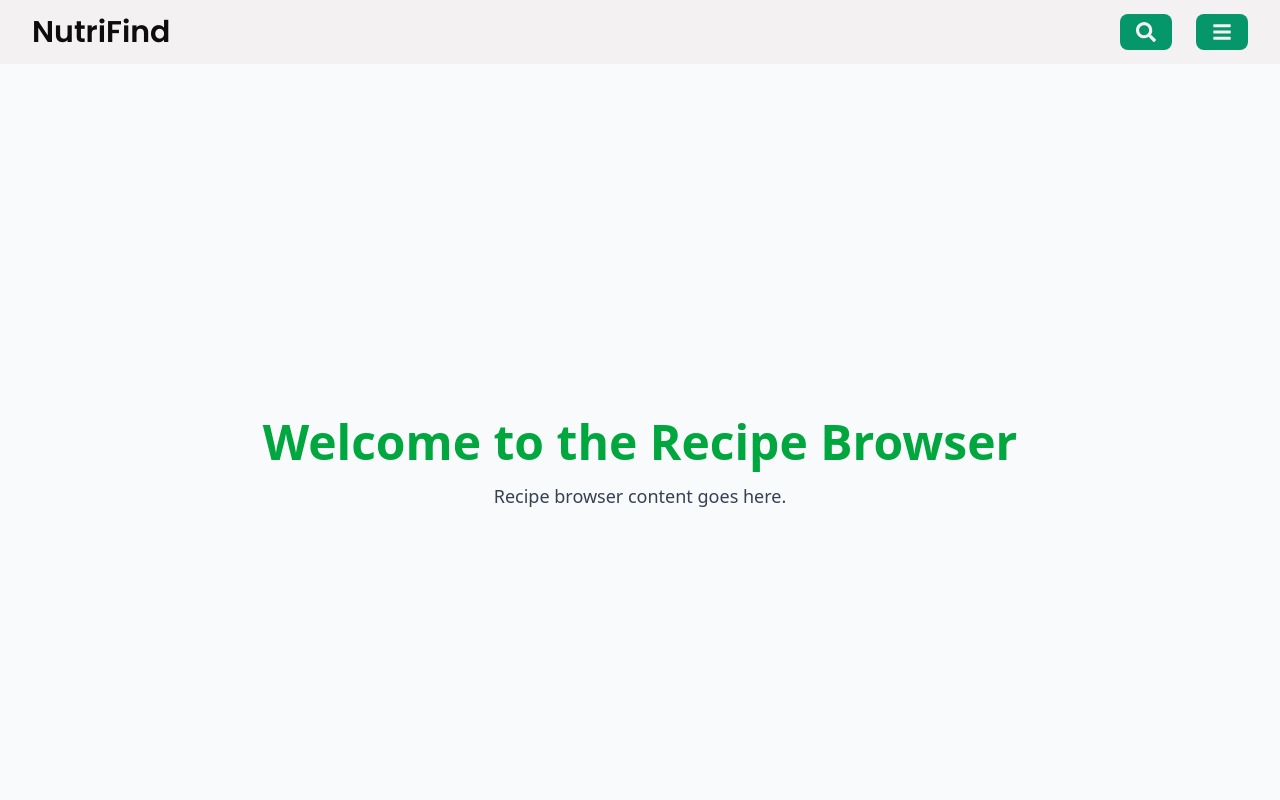
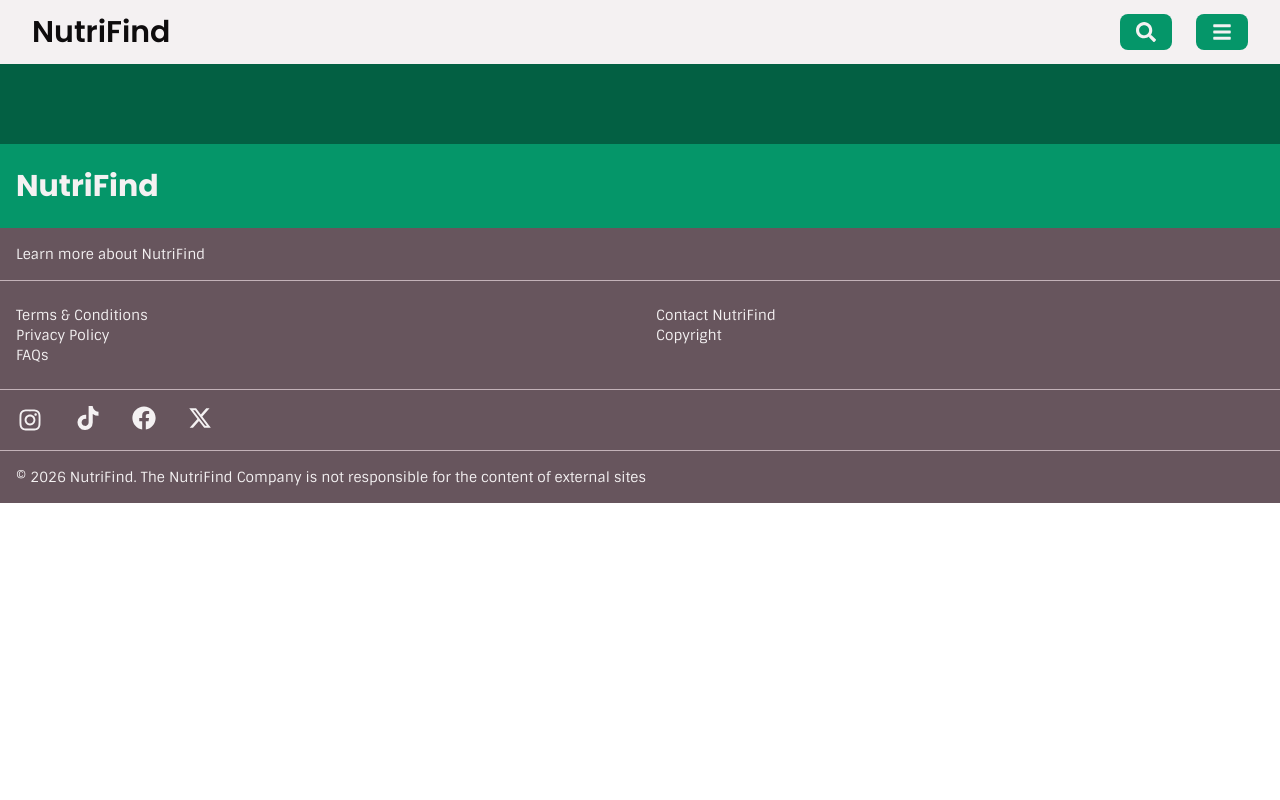
Before and after one commit to giancarloperez-cs/nutrifind, a React (Vite) app in the folder client/: page /recipes in a window 1280 px wide. Shown: the top 800 px of the page. Built offline with nearby package versions, Linux system fonts and the light colour scheme.

Commit message:
started RecipeBrowser, creating Header component

```diff
--- /dev/null
+++ b/client/src/components/Header.jsx
@@ -0,0 +1,7 @@
+export default function Header({headingText, bodyText, variant="primary", onClick, className=""}){
+    return(
+        <div className="bg-primary-600 h-screen-[] py-10">
+
+        </div>
+    )
+}
--- a/client/src/pages/HomePage.jsx
+++ b/client/src/pages/HomePage.jsx
@@ -13,7 +13,9 @@ function HomePage(){
 
             {/* FEATURED MEALS */}
             {/* FEATURED MEALS */}
-            {/* FEATURED MEALS */}
+            {/* has cards for meals depending on their popularity,
+            thinking of doing it based on times favorited or something
+            like that, will pull info from database */}
 
             <section className="py-12">
                 <p className="font-heading text-3xl mb-3 justify-start px-4">Featured Meals</p>
--- a/client/src/pages/RecipeBrowser.jsx
+++ b/client/src/pages/RecipeBrowser.jsx
@@ -1,14 +1,9 @@
+import Header from "../components/Header.jsx"
+
 function RecipeBrowser(){
     return(
-        <div className="min-h-screen bg-gray-50 flex items-center justify-center">
-            <div className="text-center">
-                <h1 className="text-5xl font-bold text-green-600 mb-4">
-                    Welcome to the Recipe Browser
-                </h1>
-                <p className="text-lg text-gray-700">
-                    Recipe browser content goes here.
-                </p>
-            </div>
+        <div className="">
+            <Header/>
         </div>
     )
 }
```
Also changed, not shown: client/src/components/Hero.jsx (line endings or trailing spaces).
